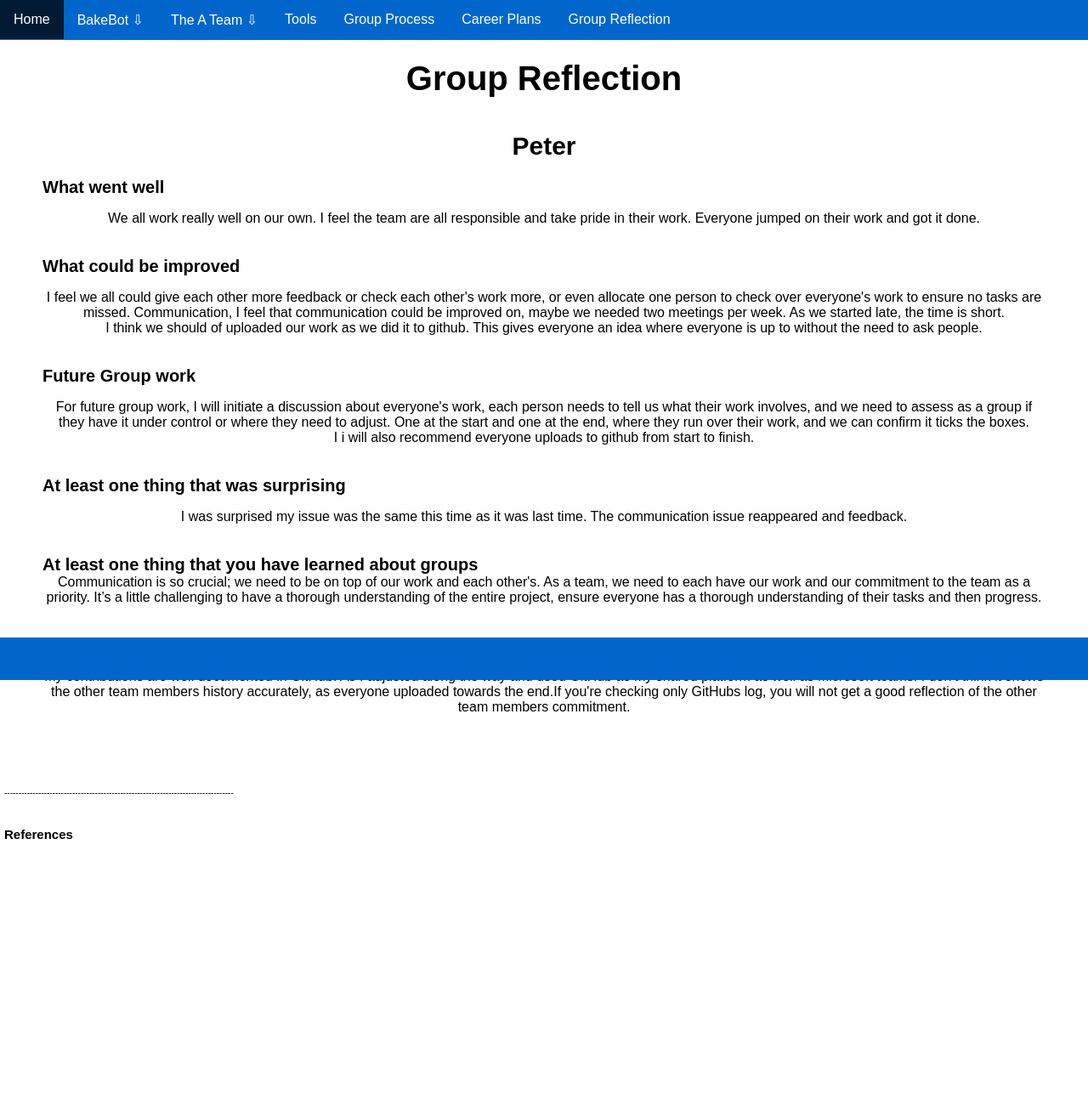
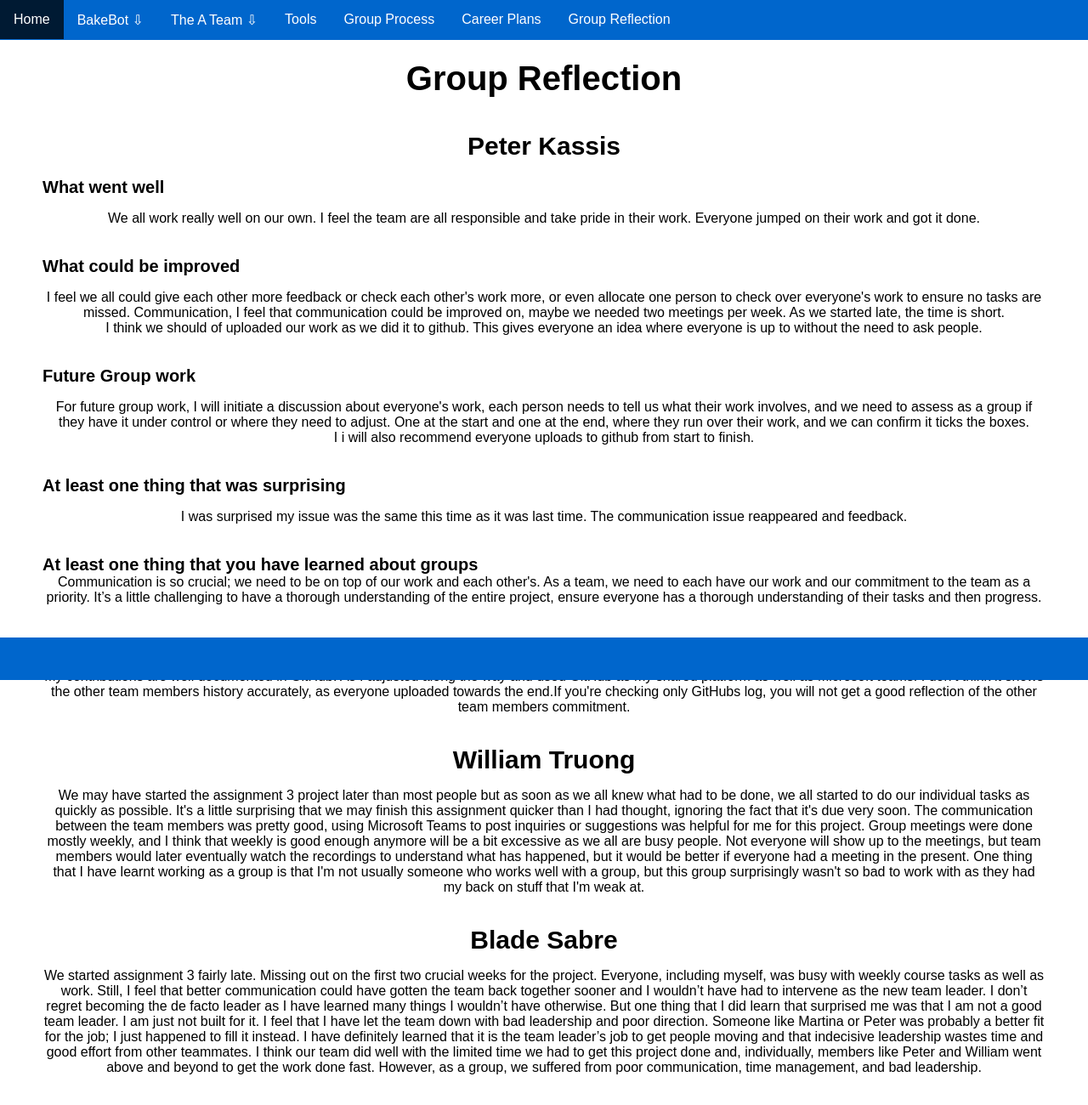
Before and after one commit to s3893777/IIT-Assignment3, a plain HTML site: page groupreflection.html in a window 1280 px wide. Shown: the top 1300 px of the page at 85% size. Before the commit the page ends 1105 px from the top, so only its background shows below. Drawn offline with Linux system fonts and the light colour scheme.

Commit message:
Update groupreflection.html

```diff
--- a/groupreflection.html
+++ b/groupreflection.html
@@ -45,7 +45,7 @@
   <div class="main-content">
     <h1>Group Reflection</h1>
 
-    <h2>Peter</h2>
+    <h2>Peter Kassis</h2>
 	<h3>What went well </h3>
 <p>We all work really well on our own. I feel the team are all responsible and take pride in their work. Everyone jumped on their work and got it done.
   </P>
@@ -73,6 +73,15 @@ Communication is so crucial; we need to be on top of our work and each other's.
  <p>My contributions are well documented in GitHub. As I adjusted along the way and used GitHub as my shared platform as well as Microsoft teams. I don’t think it shows the other team members history accurately, as everyone uploaded towards the end.If you're checking only GitHubs log, you will not get a good reflection of the other team members commitment.
 </P>
 
+<h2>William Truong</h2>
+
+<p>We may have started the assignment 3 project later than most people but as soon as we all knew what had to be done, we all started to do our individual tasks as quickly as possible. It's a little surprising that we may finish this assignment quicker than I had thought, ignoring the fact that it's due very soon. The communication between the team members was pretty good, using Microsoft Teams to post inquiries or suggestions was helpful for me for this project. Group meetings were done mostly weekly, and I think that weekly is good enough anymore will be a bit excessive as we all are busy people. Not everyone will show up to the
+
+meetings, but team members would later eventually watch the recordings to understand what has happened, but it would be better if everyone had a meeting in the present. One thing that I have learnt working as a group is that I'm not usually someone who works well with a group, but this group surprisingly wasn't so bad to work with as they had my back on stuff that I'm weak at. </p>
+
+<h2>Blade Sabre</h2>
+<p>We started assignment 3 fairly late. Missing out on the first two crucial weeks for the project. Everyone, including myself, was busy with weekly course tasks as well as work. Still, I feel that better communication could have gotten the team back together sooner and I wouldn’t have had to intervene as the new team leader. I don’t regret becoming the de facto leader as I have learned many things I wouldn’t have otherwise. But one thing that I did learn that surprised me was that I am not a good team leader. I am just not built for it. I feel that I have let the team down with bad leadership and poor direction. Someone like Martina or Peter was probably a better fit for the job; I just happened to fill it instead. I have definitely learned that it is the team leader’s job to get people moving and that indecisive leadership wastes time and good effort from other teammates. I think our team did well with the limited time we had to get this project done and, individually, members like Peter and William went above and beyond to get the work done fast. However, as a group, we suffered from poor communication, time management, and bad leadership.</p>
+
   </div>
 
   <div class="references">
```
